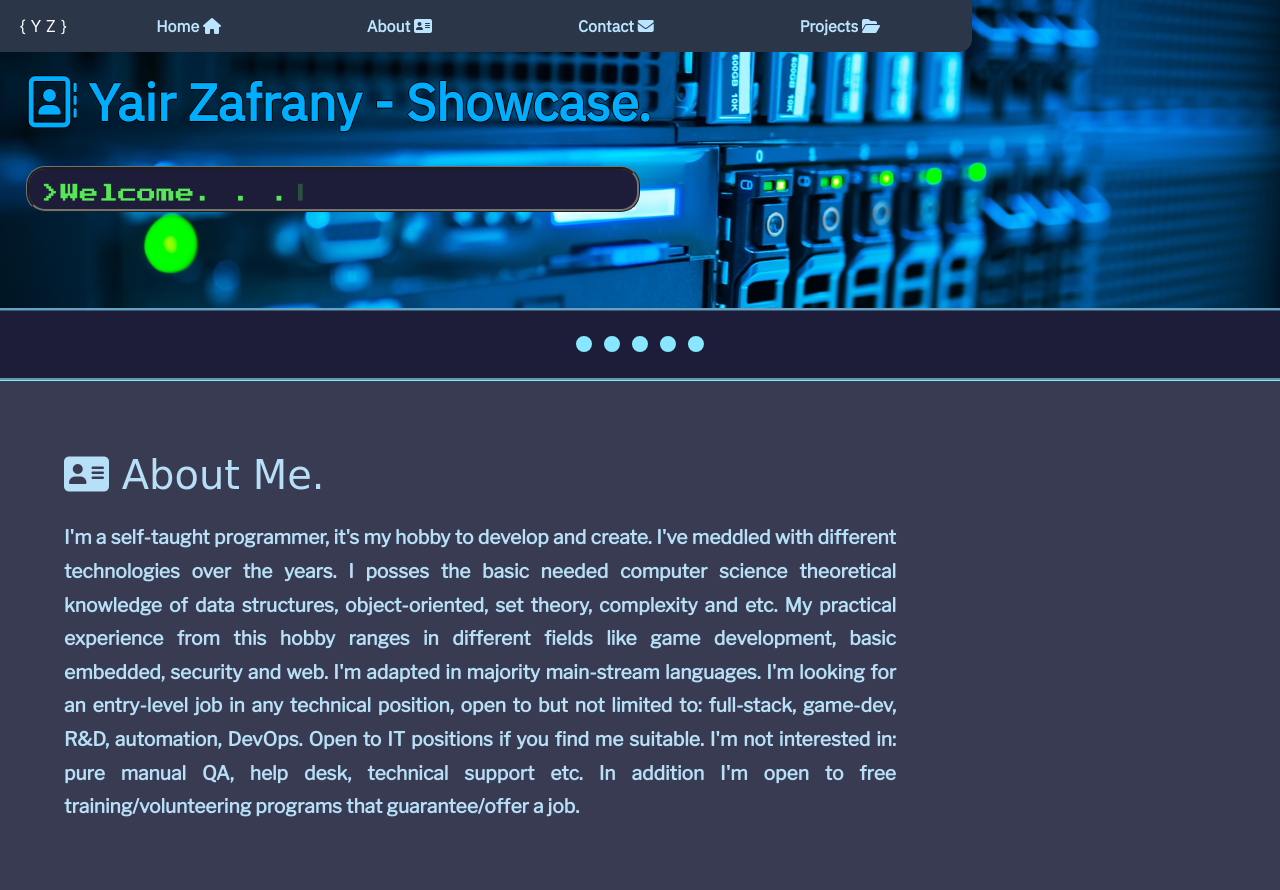
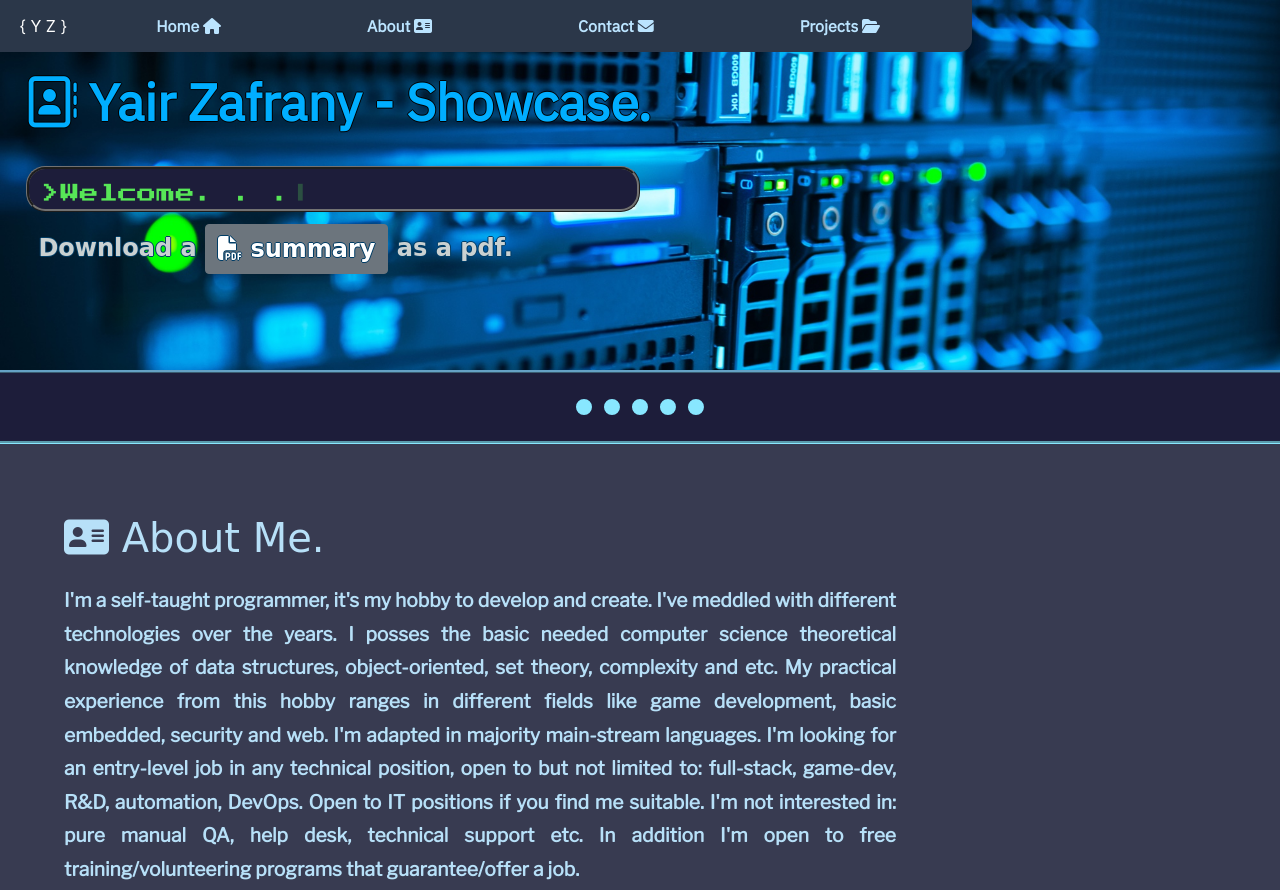
Before and after one commit to yairzaf/yairzaf.github.io, a plain HTML site: page index.html in a window 1280 px wide. Shown: the top 890 px of the page. Drawn offline with nearby package versions, Linux system fonts and the light colour scheme; a web font is replaced by a local one.

Commit message:
pdf link

```diff
--- a/css/styles.css
+++ b/css/styles.css
@@ -99,6 +99,22 @@
     border-color: #727272;
 
     border-radius: 1.2rem;
+}
+#resume
+{
+    margin-left: 3%;
+    margin-top:1% ;
+    font-family: 'Patua One', cursive;
+    color: #cad1d1;
+    font-weight: bold;
+    font-size: 1.5rem;
+    text-shadow: -1px 0 #003d66, 0 1px #003d66, 1px 0 #003d66, 0 -1px #003d66;
+}
+#resume button
+{
+    font-weight: bold;
+    font-size: 1.5rem;
+    text-shadow: -1px 0 #003d66, 0 1px #003d66, 1px 0 #003d66, 0 -1px #003d66;
 }
 
 @media (max-width: 900px)
@@ -225,6 +241,31 @@ body
         margin:0%;
     }
 }
+/*********** project */
+.project-cont
+{
+
+}
+.project-title
+{
+
+}
+.project-desc
+{
+
+}
+.project-live
+{
+
+}
+.project-src
+{
+
+}
+.project-tech
+{
+
+}
 /*********** about me */
 #skills-dropdown
 {
--- a/index.html
+++ b/index.html
@@ -62,6 +62,9 @@
             <span id="title"><i class="far fa-address-book"></i> Yair Zafrany - Showcase.</span>
             <div id="console">
                 <span id="anim-header" class="console-text"></span><span id="blinker" class="console-text">|</span>
+            </div>
+            <div id="resume">
+                Download a <a href="https://google.com"><button type="button" class="btn btn-secondary"><i class="fas fa-file-pdf"></i> summary</button></a> as a pdf.
             </div>
         </div>
 
@@ -130,7 +133,7 @@
             <span class="sect-title sect-gen"><i class="fas fa-laptop-code"></i> My Projects.</span>
             <div  class="sect-content sect-gen">
                 <p>
-                test
+                here are some of my personal projects.
                 </p>
             </div>
         </div>
```
